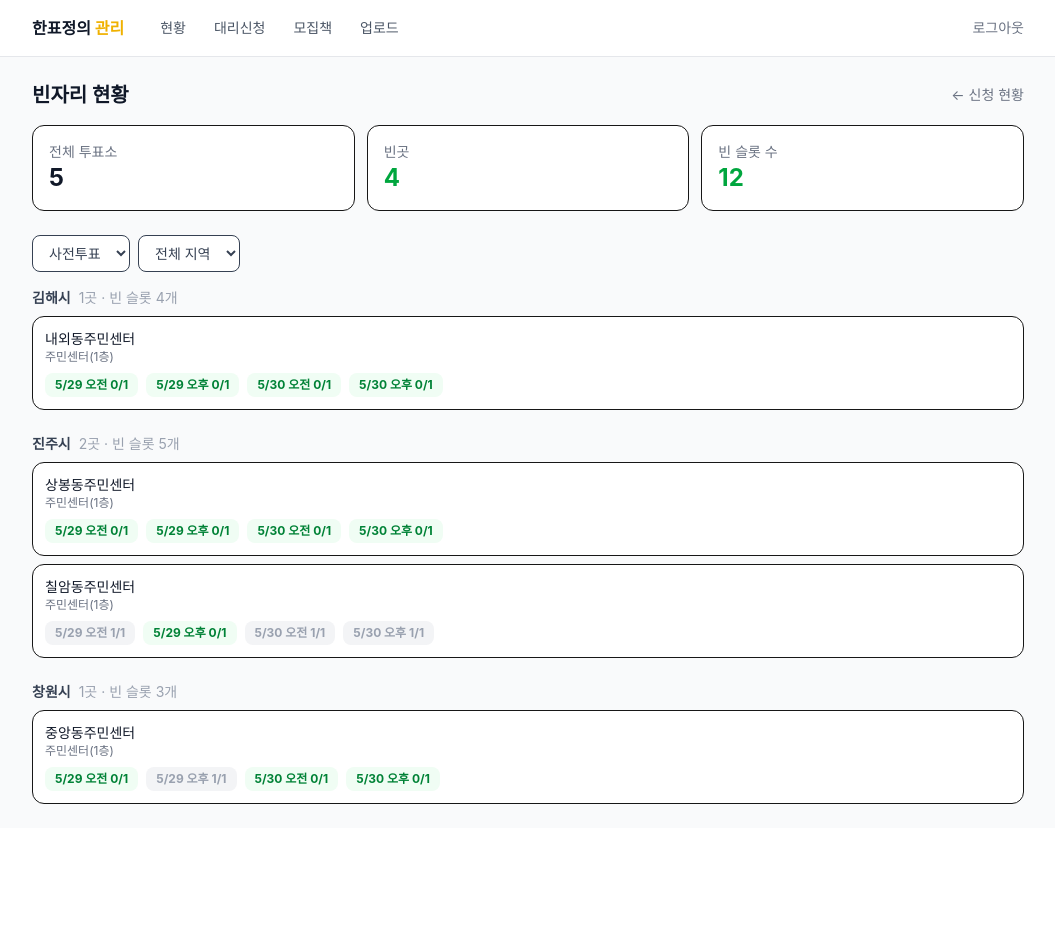
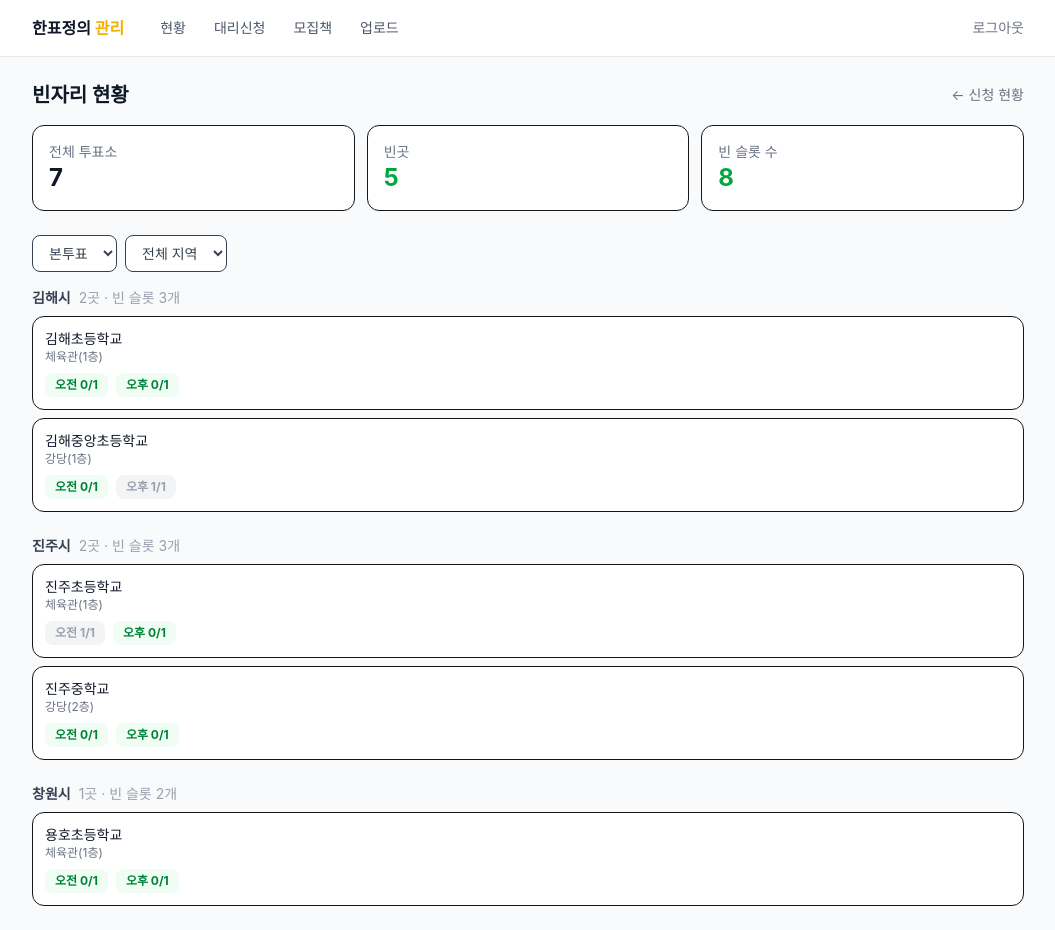
Before and after one commit to learn-slowly/1pyo, a Next.js app: page /admin/vacancies in a window 1280 px wide. Shown: the whole page, without its empty margins (112-1167 px from the left). Before the commit the page ends 828 px from the top, so only its background shows below. Built offline with nearby package versions, Linux system fonts and the light colour scheme; a web font is replaced by a local one.

Commit message:
빈자리 현황에서 사전투표 참관 숨김 처리
- admin/vacancies, recruiter/vacancies 유형 필터에서 사전투표 제거
- 기본 선택을 본투표로 변경

Co-Authored-By: Claude Opus 4.6 (1M context) <noreply@anthropic.com>

```diff
--- a/src/app/admin/vacancies/page.tsx
+++ b/src/app/admin/vacancies/page.tsx
@@ -5,7 +5,6 @@ import { useRouter } from 'next/navigation';
 import type { Station } from '@/lib/types';
 
 const TYPE_OPTIONS = [
-  { value: 'early', label: '사전투표' },
   { value: 'polling', label: '본투표' },
   { value: 'counting', label: '개표' },
 ] as const;
@@ -49,7 +48,7 @@ function totalVacancies(station: Station): number {
 
 export default function VacanciesPage() {
   const router = useRouter();
-  const [type, setType] = useState<'early' | 'polling' | 'counting'>('early');
+  const [type, setType] = useState<'early' | 'polling' | 'counting'>('polling');
   const [sigungu, setSigungu] = useState('');
   const [stations, setStations] = useState<Station[]>([]);
   const [sigunguList, setSigunguList] = useState<string[]>([]);
--- a/src/app/recruiter/vacancies/page.tsx
+++ b/src/app/recruiter/vacancies/page.tsx
@@ -4,7 +4,6 @@ import { useState, useEffect, useCallback } from 'react';
 import type { Station } from '@/lib/types';
 
 const TYPE_OPTIONS = [
-  { value: 'early', label: '사전투표' },
   { value: 'polling', label: '본투표' },
   { value: 'counting', label: '개표' },
 ] as const;
@@ -39,7 +38,7 @@ function totalVacancies(station: Station): number {
 }
 
 export default function RecruiterVacanciesPage() {
-  const [type, setType] = useState<'early' | 'polling' | 'counting'>('early');
+  const [type, setType] = useState<'early' | 'polling' | 'counting'>('polling');
   const [sigungu, setSigungu] = useState('');
   const [stations, setStations] = useState<Station[]>([]);
   const [sigunguList, setSigunguList] = useState<string[]>([]);
```
